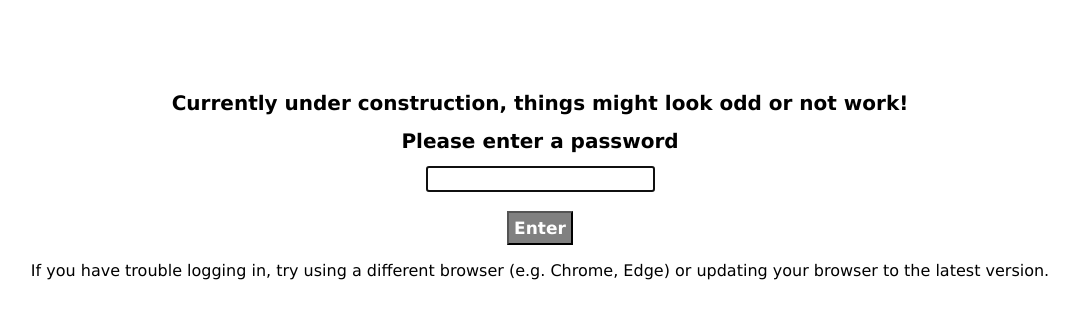
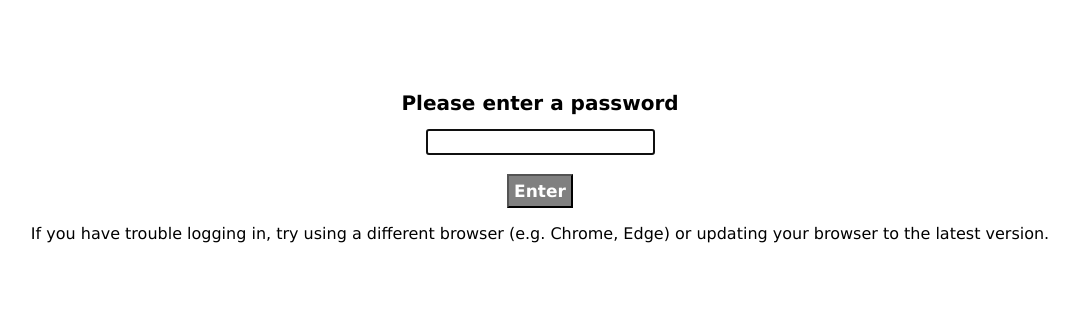
Before and after one commit to acottis/choirsync, a website with bundled scripts: page Client/index.html in a window 1280 px wide. Shown: the whole page, without its empty margins (100-1179 px from the left). Built offline with nearby package versions, Linux system fonts and the light colour scheme.

Commit message:
remove under construction

```diff
--- a/Client/index.html
+++ b/Client/index.html
@@ -8,7 +8,6 @@
 
     <body>
         <div id = "welcome">
-            <h1>Currently under construction, things might look odd or not work!</h1>
             <form id="form_authenticate">
                 <h1>Please enter a password</h1>
                 <input type="text" id="password_entered" autofocus="autofocus">
@@ -27,7 +26,6 @@
             </div>
 
             <div id="choose" class="sim adv rec">
-                <h1>Currently under construction, things might look odd or not work!</h1>
                 <h1>Select a backing track</h1>
                 <label for="choose_song">Choose a song:</label>
                 <select id="choose_song">
```
